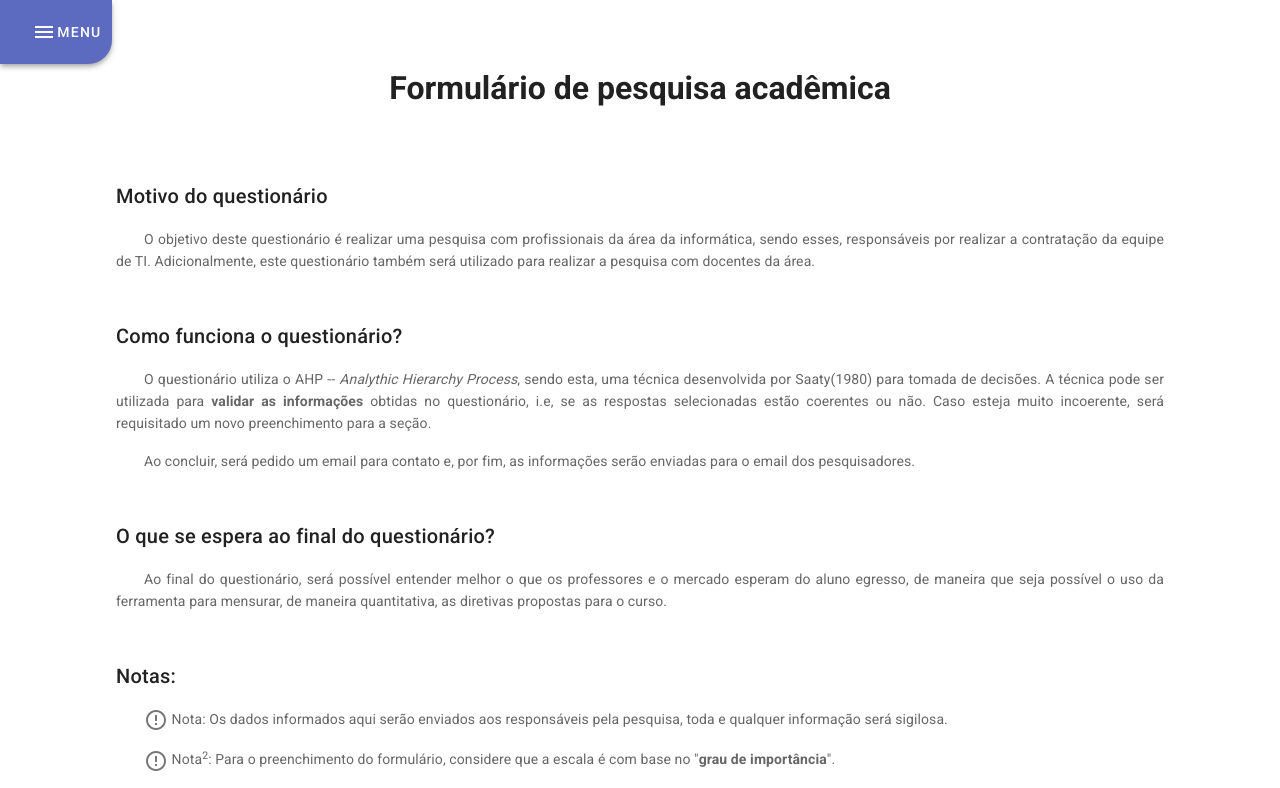
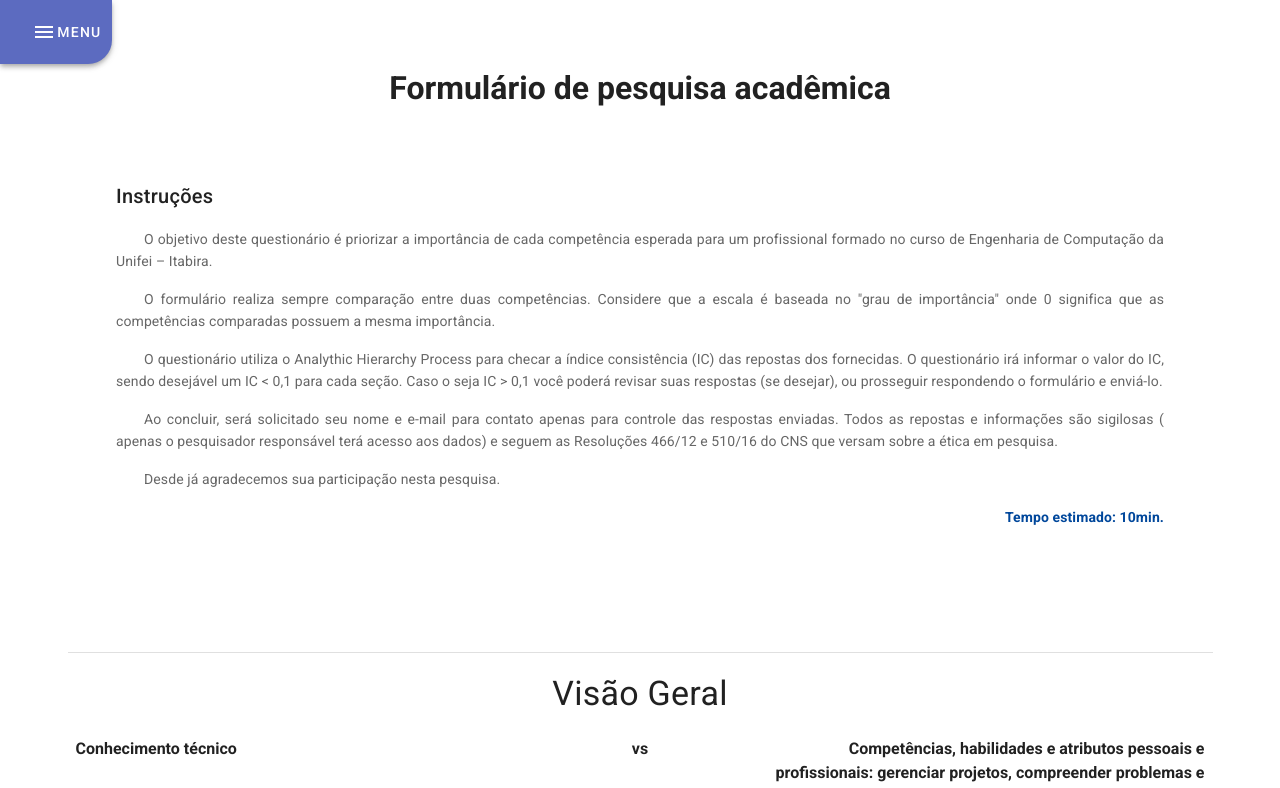
Before and after one commit to ppcamp/sigaa-ahp-form, a Vue app in the folder ahp-form/: page /Form in a window 1280 px wide. Shown: the top 788 px of the page. Built offline with nearby package versions, Linux system fonts and the light colour scheme.

Commit message:
update form info

```diff
--- a/ahp-form/src/components/form/Info.vue
+++ b/ahp-form/src/components/form/Info.vue
@@ -1,62 +1,47 @@
 <template>
   <v-container justify-center fill-height fluid>
     <v-card flat max-width="70em" class="ma-5 pa-5">
-      <v-card-title id="info">Motivo do questionário</v-card-title>
+      <v-card-title id="info">Instruções</v-card-title>
       <v-card-text>
-        <p class="text-justify" style="text-indent: 2em">
-          O objetivo deste questionário é realizar uma pesquisa com
-          profissionais da área da informática, sendo esses, responsáveis por
-          realizar a contratação da equipe de TI. Adicionalmente, este questionário
-          também será utilizado para realizar a pesquisa com docentes da área.
+
+        <p class="text-justify">
+          O objetivo deste questionário é priorizar a importância de cada
+          competência esperada para um profissional formado no curso de
+          Engenharia de Computação da Unifei – Itabira.
         </p>
-      </v-card-text>
 
-      <v-card-title>Como funciona o questionário?</v-card-title>
-      <v-card-text>
-        <p class="text-justify" style="text-indent: 2em">
-          O questionário utiliza o AHP -- <i>Analythic Hierarchy Process</i>,
-          sendo esta, uma técnica desenvolvida por Saaty(1980) para tomada de
-          decisões. A técnica pode ser utilizada para
-          <b>validar as informações</b> obtidas no questionário, i.e, se as respostas
-          selecionadas estão coerentes ou não.
-          Caso esteja muito incoerente, será requisitado um novo preenchimento para a seção.
+        <p class="text-justify">
+          O formulário realiza sempre comparação entre duas competências.
+          Considere que a escala é baseada no "grau de importância" onde
+          0 significa que as competências comparadas possuem a mesma
+          importância.
         </p>
-        <p class="text-justify" style="text-indent: 2em">
-          Ao concluir, será pedido um email para contato e, por fim, as
-          informações serão enviadas para o email dos pesquisadores.
-        </p></v-card-text
-      >
 
-      <v-card-title> O que se espera ao final do questionário? </v-card-title>
-      <v-card-text>
-        <p class="text-justify" style="text-indent: 2em">
-          Ao final do questionário, será possível entender melhor o que os
-          professores e o mercado esperam do aluno egresso, de maneira que seja
-          possível o uso da ferramenta para mensurar, de maneira
-          quantitativa, as diretivas propostas para o curso.
+        <p class="text-justify">
+          O questionário utiliza o Analythic Hierarchy Process para checar a
+          índice consistência (IC)
+          das repostas dos fornecidas.
+          O questionário irá informar o valor do IC, sendo desejável um
+          IC <span v-html="'<'"/> 0,1 para cada seção.
+          Caso o seja IC <span v-html="'>'"/> 0,1 você poderá revisar suas respostas (se desejar),
+          ou prosseguir respondendo o formulário e enviá-lo.
         </p>
-      </v-card-text>
 
-      <v-card-title> Notas: </v-card-title>
-      <v-card-text>
-        <p class="text-justify" style="text-indent: 2em">
-          <v-icon>mdi-alert-circle-outline</v-icon> Nota: Os dados informados
-          aqui serão enviados aos responsáveis pela pesquisa, toda e qualquer
-          informação será sigilosa.
+        <p class="text-justify">
+          Ao concluir, será solicitado seu nome e e-mail para contato
+          apenas para controle das respostas enviadas.
+          Todos as repostas e informações são sigilosas (
+            apenas o pesquisador responsável terá acesso aos dados)
+            e seguem as Resoluções 466/12 e 510/16 do CNS que
+            versam sobre a ética em pesquisa.
         </p>
-        <p class="text-justify" style="text-indent: 2em">
-          <v-icon>mdi-alert-circle-outline</v-icon>
-          Nota<sup>2</sup>: Para o preenchimento do formulário, considere que a
-          escala é com base no "<strong>grau de importância</strong>".
+
+        <p class="text-justify">
+          Desde já agradecemos sua participação nesta pesquisa.
         </p>
-        <p class="text-justify" style="text-indent: 2em">
-          <v-icon>mdi-alert-circle-outline</v-icon>
-          Nota<sup>3</sup>: <strong>O formulário irá validar as suas respostas a cada
-          seção</strong>. Certifique-se de preencher de maneira mais coerente possível.
-          Isso ajudará no processo de análise dos resultados.
-        </p>
-        <p class="text-right font-weight-bold blue-grey--text">
-          Tempo estimado: 25min.
+
+        <p class="text-right font-weight-bold primary--text text--darken-2">
+          Tempo estimado: 10min.
         </p>
       </v-card-text>
     </v-card>
@@ -68,3 +53,9 @@ export default {
   name:'Info'
 };
 </script>
+
+<style scoped>
+  p {
+    text-indent: 2em
+  }
+</style>
```
